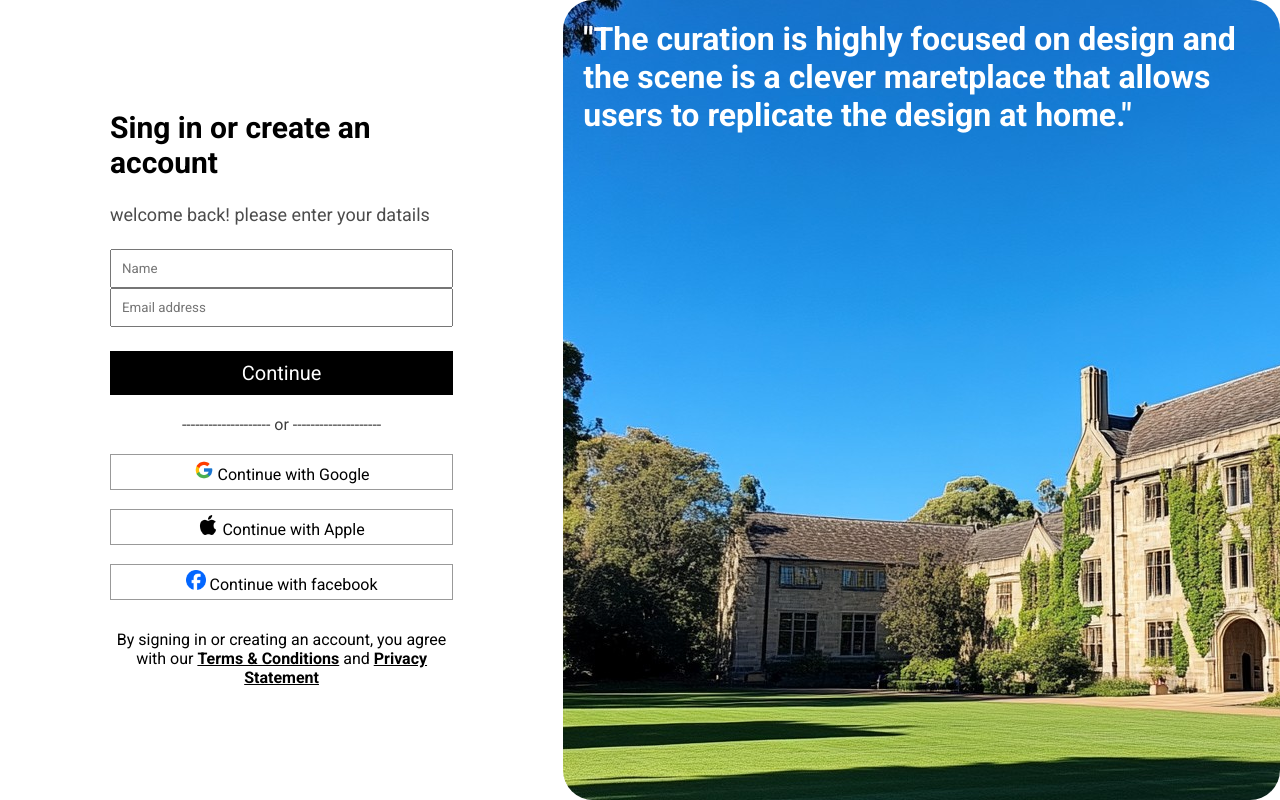
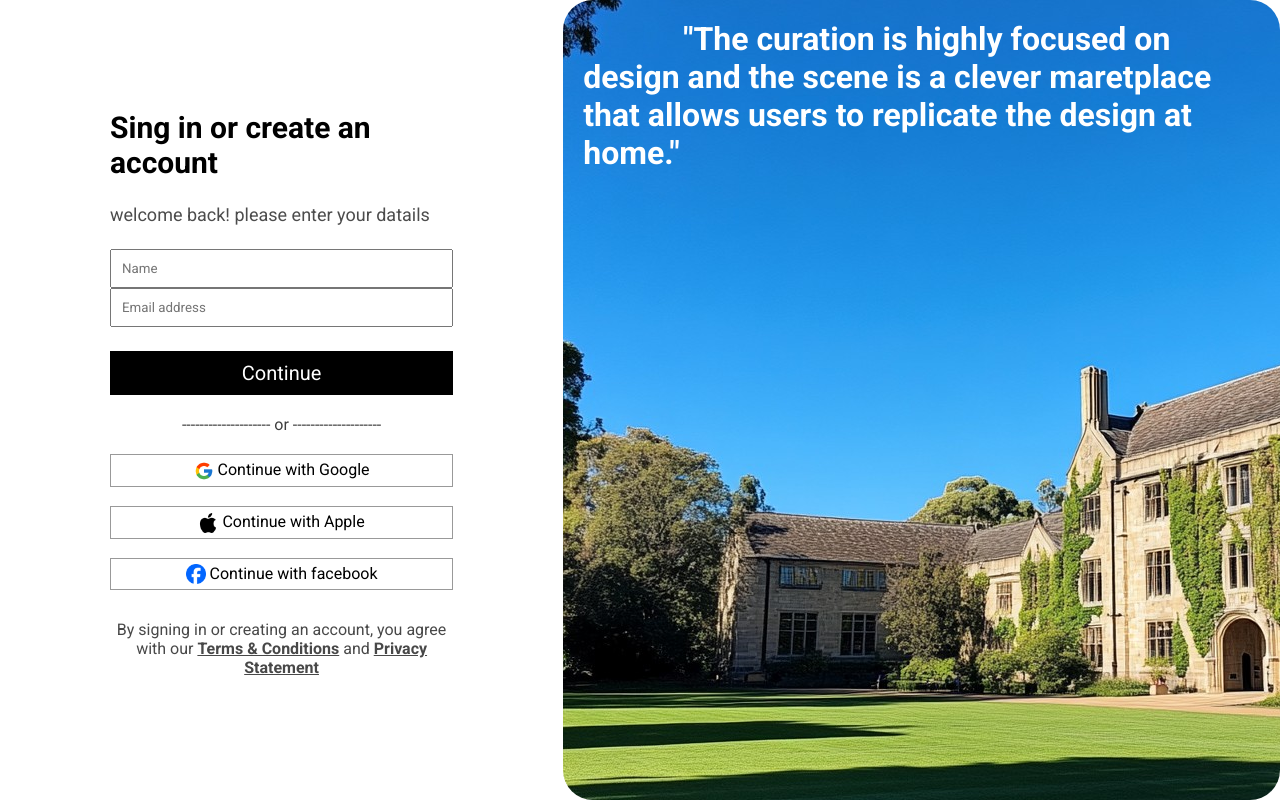
Before and after one commit to istchuk/codigos-istchuk-dw, a plain HTML site: page 3 BIMESTRE/Atividade 2 Formulario/formulario.html in a window 1280 px wide. Drawn offline with Linux system fonts and the light colour scheme; a web font is replaced by a local one.

Commit message:
Update formulario.css

```diff
--- a/3 BIMESTRE/Atividade 2 Formulario/formulario.css
+++ b/3 BIMESTRE/Atividade 2 Formulario/formulario.css
@@ -29,13 +29,15 @@
     border-radius: 30px;
     background-image: url(./StockCake-Historic\ university\ building_1724094555.jpg);
     background-position-y: center;
+    display: flex;
+    align-items: flex-start;
 }
 
 .direita h1 {
     padding: 20px;
     display: flex;
-    align-items: flex-start;
     color: white;
+    text-indent: 100px;
 
 }
 
@@ -85,16 +87,19 @@ input {
 
 .tipoLogin img {
     width: 20px;
+    vertical-align: middle;
 }
 
 .termos {
     text-align: center;
     padding: 10px;
+    color: rgb(72, 72, 72);
 }
 
 .termos span {
     font-weight: bold;
     text-decoration: underline;
+    cursor: pointer;
 }
 
 .continue:hover {
@@ -104,9 +109,10 @@ input {
 }
 
 .tipoLogin :hover {
-    padding: 12px;
+    padding: 10px;
     transition: 0.5s;
     cursor: pointer;
+    transition-property: all;
 
 }
 
```
